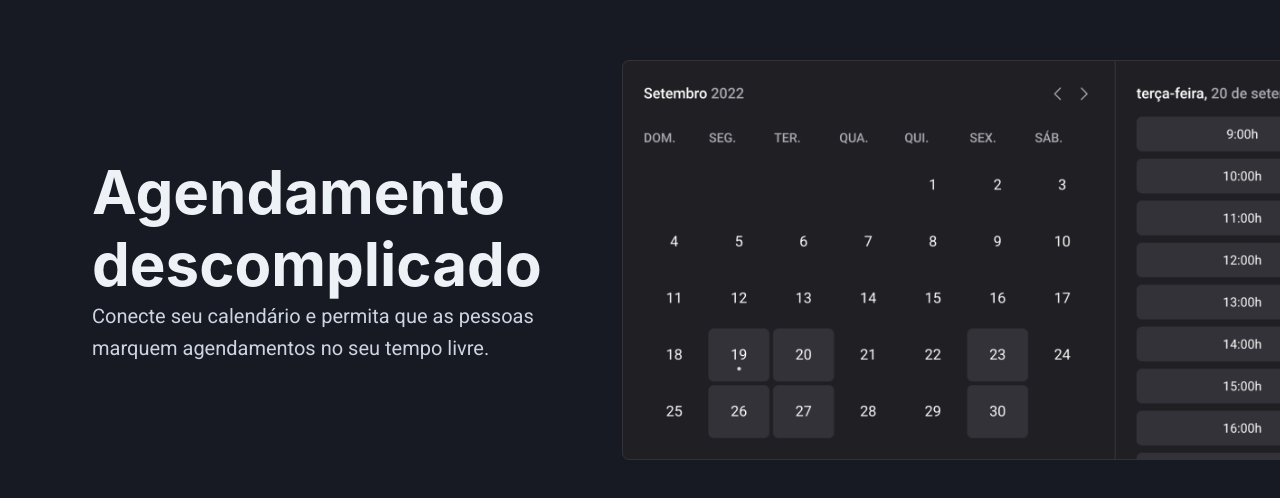
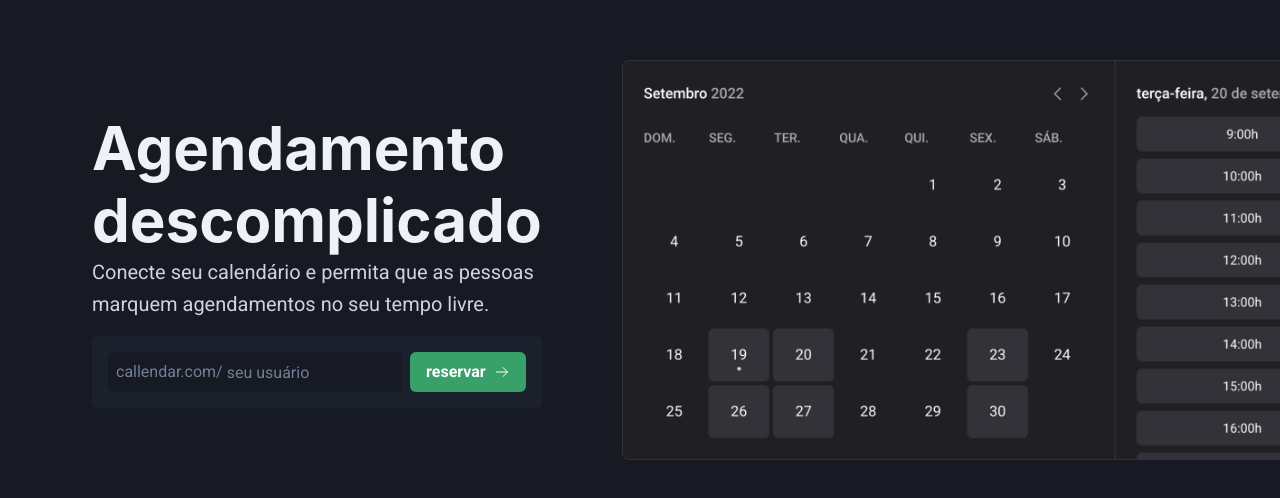
Before and after one commit to arroiz/callendar, a Next.js app: page / in a window 1280 px wide. Shown: the part 140-638 px from the top of the page. Built offline with nearby package versions, Linux system fonts and the light colour scheme.

Commit message:
feat: add ClaimUsernameForm component

```diff
--- a/package.json
+++ b/package.json
@@ -20,6 +20,7 @@
     "eslint-config-next": "13.4.4",
     "framer-motion": "^10.12.16",
     "next": "13.4.4",
+    "phosphor-react": "^1.4.1",
     "react": "18.2.0",
     "react-dom": "18.2.0",
     "typescript": "5.1.3"
--- /dev/null
+++ b/src/components/claim-username-form/claim-username-form.tsx
@@ -0,0 +1,47 @@
+import { Button, Flex, Text, Input, chakra } from '@chakra-ui/react';
+import { ArrowRight } from 'phosphor-react';
+
+export function ClaimUsernameForm() {
+  return (
+    <chakra.form
+      display="grid"
+      borderRadius="md"
+      backgroundColor="gray.800"
+      padding={4}
+      gridTemplateColumns={{ base: '1fr', md: '1fr auto' }}
+      gap={2}
+      marginTop={4}
+    >
+      <Flex
+        as="label"
+        htmlFor="username"
+        borderRadius="md"
+        alignItems="center"
+        color="gray.500"
+        paddingX={2}
+        background="gray.900"
+        cursor="text"
+        _focusWithin={{
+          outlineWidth: 1,
+          outlineStyle: 'solid',
+          outlineColor: 'green.300',
+        }}
+      >
+        <Text>callendar.com/</Text>
+        <Input
+          id="username"
+          placeholder="seu usuário"
+          border="none"
+          color="white"
+          paddingLeft={1}
+          _focusVisible={{
+            borderColor: 'none',
+          }}
+        />
+      </Flex>
+      <Button type="submit" rightIcon={<ArrowRight />} colorScheme="green">
+        reservar
+      </Button>
+    </chakra.form>
+  );
+}
--- /dev/null
+++ b/src/components/claim-username-form/index.tsx
@@ -0,0 +1 @@
+export * from './claim-username-form';
--- a/src/pages/index.tsx
+++ b/src/pages/index.tsx
@@ -2,6 +2,7 @@ import { Box, Flex, Heading, Text } from '@chakra-ui/react';
 import Image from 'next/image';
 
 import heroImage from '@/assets/hero-image.png';
+import { ClaimUsernameForm } from '@/components/claim-username-form';
 
 export default function Home() {
   return (
@@ -25,6 +26,7 @@ export default function Home() {
           Conecte seu calendário e permita que as pessoas marquem agendamentos
           no seu tempo livre.
         </Text>
+        <ClaimUsernameForm />
       </Box>
       <Box
         as={Image}
```
Also changed, not shown: 1 other file (tests, documents, lock files or other folders).
